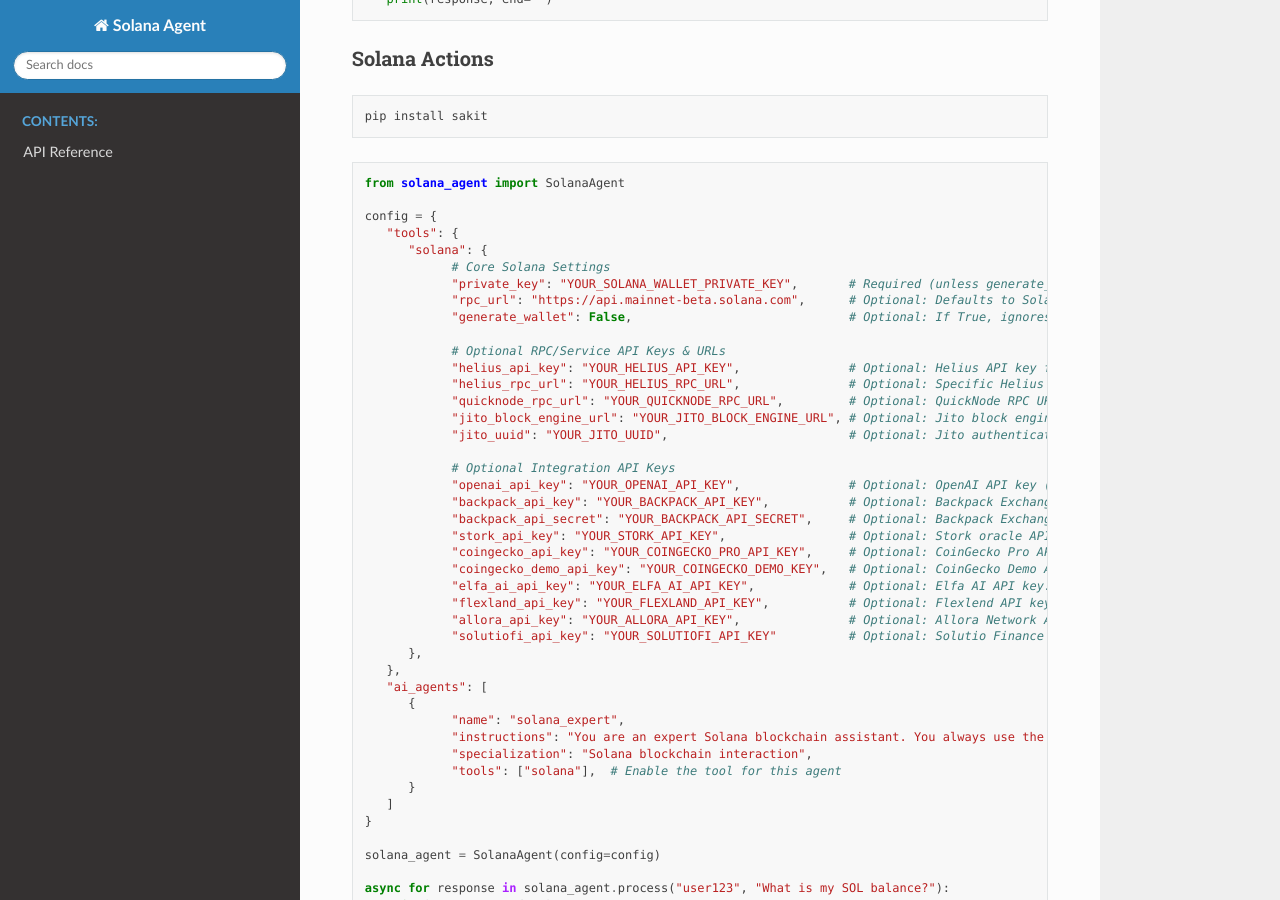
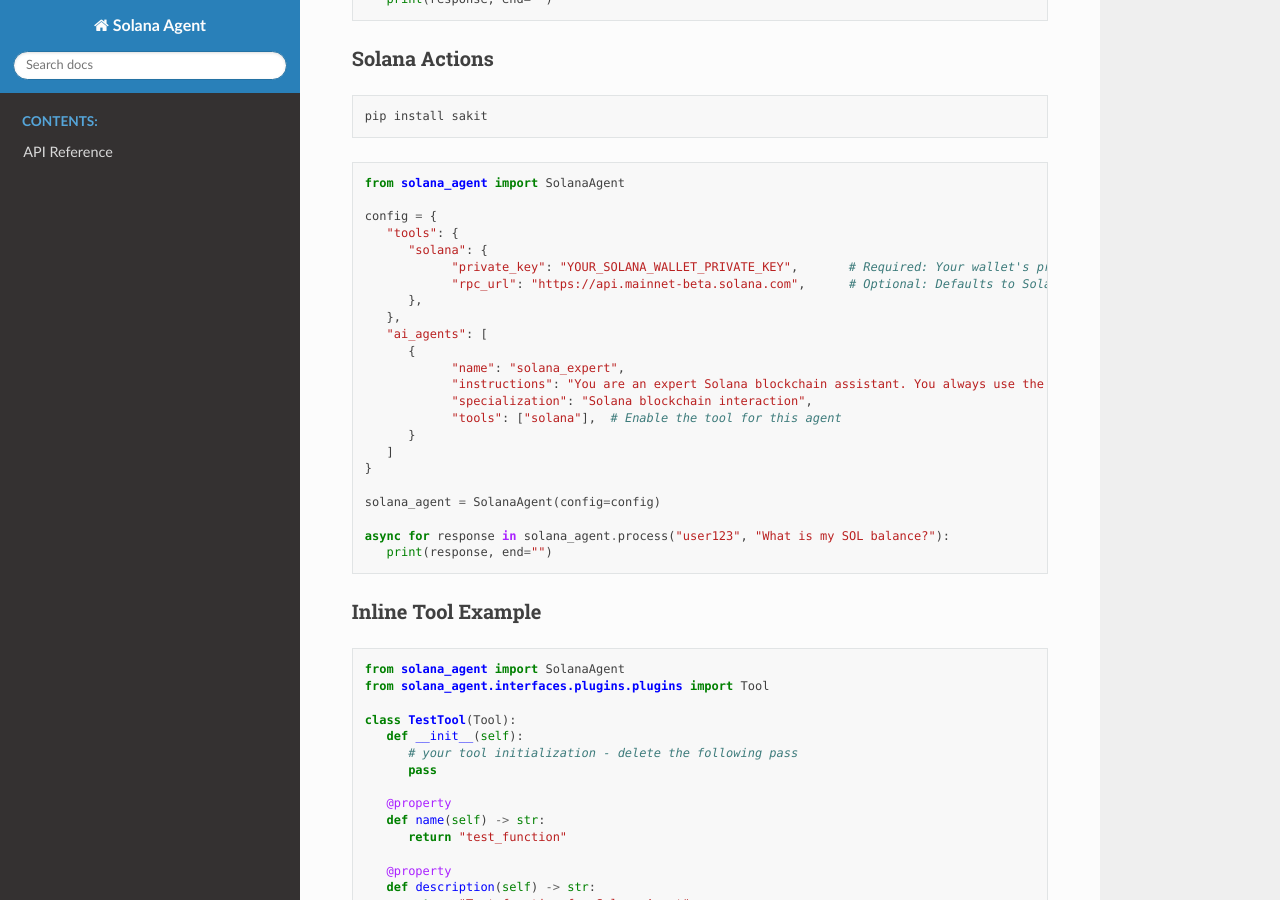
Before and after one commit to truemagic-coder/solana-agent, a Sphinx documentation site: the page built from docs/index.rst, in a window 1280 px wide and 900 px high, scrolled down 7240 px. Built offline with Sphinx 7.4.7 and the Read the Docs theme 3.1.0, drawn with Linux system fonts in a browser that asks for light colours.

```diff
--- a/docs/index.rst
+++ b/docs/index.rst
@@ -430,29 +430,8 @@ Solana Actions
    config = {
       "tools": {
          "solana": {
-               # Core Solana Settings
-               "private_key": "YOUR_SOLANA_WALLET_PRIVATE_KEY",       # Required (unless generate_wallet=True): Your wallet's private key (base58 encoded string).
+               "private_key": "YOUR_SOLANA_WALLET_PRIVATE_KEY",       # Required: Your wallet's private key (base58 encoded string).
                "rpc_url": "https://api.mainnet-beta.solana.com",      # Optional: Defaults to Solana mainnet RPC.
-               "generate_wallet": False,                              # Optional: If True, ignores private_key and generates a new wallet. Defaults to False.
-
-               # Optional RPC/Service API Keys & URLs
-               "helius_api_key": "YOUR_HELIUS_API_KEY",               # Optional: Helius API key for enhanced data/RPC.
-               "helius_rpc_url": "YOUR_HELIUS_RPC_URL",               # Optional: Specific Helius RPC URL.
-               "quicknode_rpc_url": "YOUR_QUICKNODE_RPC_URL",         # Optional: QuickNode RPC URL.
-               "jito_block_engine_url": "YOUR_JITO_BLOCK_ENGINE_URL", # Optional: Jito block engine URL for bundles.
-               "jito_uuid": "YOUR_JITO_UUID",                         # Optional: Jito authentication UUID.
-
-               # Optional Integration API Keys
-               "openai_api_key": "YOUR_OPENAI_API_KEY",               # Optional: OpenAI API key (if needed by specific agentipy features).
-               "backpack_api_key": "YOUR_BACKPACK_API_KEY",           # Optional: Backpack Exchange API key.
-               "backpack_api_secret": "YOUR_BACKPACK_API_SECRET",     # Optional: Backpack Exchange API secret.
-               "stork_api_key": "YOUR_STORK_API_KEY",                 # Optional: Stork oracle API key.
-               "coingecko_api_key": "YOUR_COINGECKO_PRO_API_KEY",     # Optional: CoinGecko Pro API key.
-               "coingecko_demo_api_key": "YOUR_COINGECKO_DEMO_KEY",   # Optional: CoinGecko Demo API key.
-               "elfa_ai_api_key": "YOUR_ELFA_AI_API_KEY",             # Optional: Elfa AI API key.
-               "flexland_api_key": "YOUR_FLEXLAND_API_KEY",           # Optional: Flexlend API key.
-               "allora_api_key": "YOUR_ALLORA_API_KEY",               # Optional: Allora Network API key.
-               "solutiofi_api_key": "YOUR_SOLUTIOFI_API_KEY"          # Optional: Solutio Finance API key.
          },
       },
       "ai_agents": [
--- a/pyproject.toml
+++ b/pyproject.toml
@@ -1,6 +1,6 @@
 [tool.poetry]
 name = "solana-agent"
-version = "27.3.2"
+version = "27.3.3"
 description = "Agentic IQ"
 authors = ["Bevan Hunt <bevan@bevanhunt.com>"]
 license = "MIT"
```
Also changed, not shown: README.md (+1 -22 lines).
